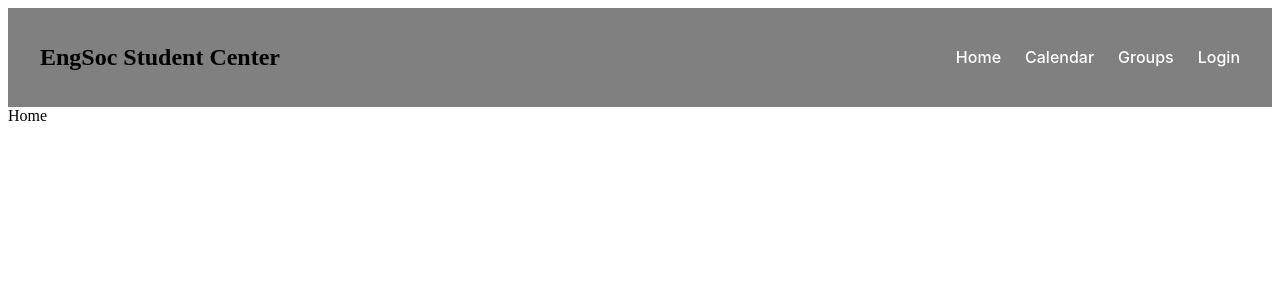
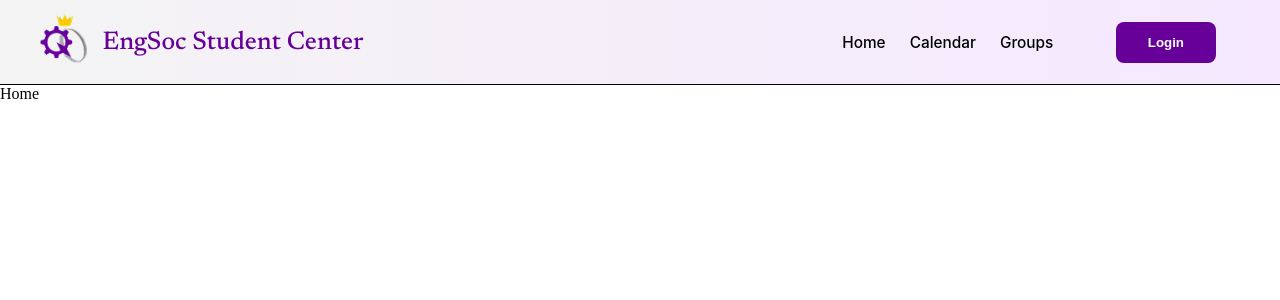
Before and after one commit to jack-fergusson/EngSoc-User-Center, a React (Vite) app in the folder frontend/: page / in a window 1280 px wide. Shown: the top 300 px of the page. Built offline with nearby package versions, Linux system fonts and the light colour scheme; no server answers.

Commit message:
Updated Navbar visuals

```diff
--- a/frontend/index.html
+++ b/frontend/index.html
@@ -3,6 +3,12 @@
   <head>
     <meta charset="UTF-8" />
     <meta name="viewport" content="width=device-width, initial-scale=1.0" />
+    <link rel="preconnect" href="https://fonts.googleapis.com" />
+    <link rel="preconnect" href="https://fonts.gstatic.com" crossorigin />
+    <link
+      href="https://fonts.googleapis.com/css2?family=Newsreader:ital,opsz,wght@0,6..72,200..800;1,6..72,200..800&display=swap"
+      rel="stylesheet"
+    />
     <title>EngSoc User Center</title>
   </head>
   <body>
--- a/frontend/src/components/Navbar/Navbar.jsx
+++ b/frontend/src/components/Navbar/Navbar.jsx
@@ -1,12 +1,16 @@
 import { Link, NavLink } from "react-router-dom";
 import styles from "./Navbar.module.css";
+import EngSocLogo from "../../assets/EngSocLogo.png";
 
 export default function Navbar() {
   return (
     <nav className={styles.navbar}>
-      <h2 className={styles.logo}>
-        <Link to="/">EngSoc Student Center</Link>
-      </h2>
+      <div className={styles.logo}>
+        <img src={EngSocLogo} alt="EngSoc Logo" />
+        <h2>
+          <Link to="/">EngSoc Student Center</Link>
+        </h2>
+      </div>
 
       <ul className={styles.links}>
         <li>
@@ -21,7 +25,9 @@ export default function Navbar() {
           <NavLink to="/groups">Groups</NavLink>
         </li>
         <li>
-          <NavLink to="/login">Login</NavLink>
+          <NavLink to="/login">
+            <button className={styles.login}>Login</button>
+          </NavLink>
         </li>
       </ul>
     </nav>
--- a/frontend/src/components/Navbar/Navbar.module.css
+++ b/frontend/src/components/Navbar/Navbar.module.css
@@ -2,29 +2,60 @@
   display: flex;
   justify-content: space-between;
   align-items: center;
-  padding: 1rem 2rem;
-  background: gray;
-  color: white;
+  padding: 0.3vw 2vw;
+  background-image: linear-gradient(
+    to right,
+    var(--color-gray),
+    var(--color-light-purple)
+  );
+  color: black;
+  border-bottom: 0.7px solid black;
+}
+/*
+* {
+  border: 1px solid red;
+} */
+
+.logo {
+  display: flex;
+  flex-direction: row;
+  align-items: center;
 }
 
-.logo * {
+.logo img {
+  width: 6vw;
+}
+
+.logo h2 * {
   color: black;
   text-decoration: none;
+  font-family: "Newsreader", serif;
+  font-weight: 500;
+  font-size: 2vw;
+  color: var(--color-dark-purple);
 }
 
 .links {
   list-style: none;
   display: flex;
+  align-items: center;
   gap: 1.5rem;
 }
 
 .links a {
-  color: white;
+  color: black;
   text-decoration: none;
   font-weight: 500;
+  font-size: 1.2vw;
   font-family: var(--font-family);
 }
 
-.nav-links a.active {
-  border-bottom: 2px solid #00bfff;
+.login {
+  margin: 0 3vw;
+  padding: 1vw 2.5vw;
+  background-color: var(--color-dark-purple);
+  border-radius: var(--border-radius);
+  border: none;
+  color: white;
+  font-weight: bold;
 }
--- a/frontend/src/styles/globals.css
+++ b/frontend/src/styles/globals.css
@@ -0,0 +1,4 @@
+* {
+  padding: 0;
+  margin: 0;
+}
--- a/frontend/src/styles/variables.css
+++ b/frontend/src/styles/variables.css
@@ -1,3 +1,7 @@
 :root {
   --font-family: "Inter", sans-serif;
+  --color-gray: #f0f0f0c2;
+  --color-light-purple: #e6c4ff61;
+  --color-dark-purple: #660099;
+  --border-radius: 8px;
 }
```
Also changed, not shown: frontend/src/assets/EngSocLogo.png (added), 1 other file (tests, documents, lock files or other folders).
